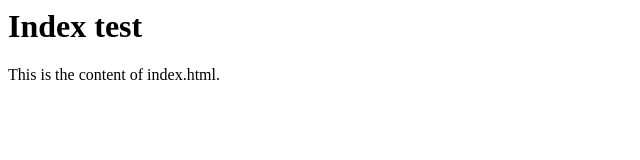
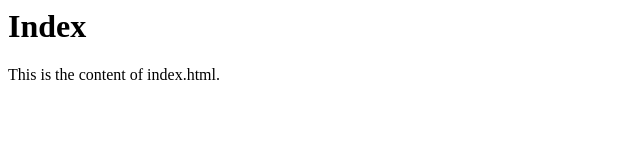
Before and after one commit to sdbellisario/node-express, a website: page public/index.html in a window 1280 px wide. Shown: the full height of the page, 0-640 px from the left. Drawn offline with Linux system fonts and the light colour scheme.

Commit message:
Intro to Express Part 1

```diff
--- a/public/index.html
+++ b/public/index.html
@@ -3,7 +3,7 @@
     <title>This is index.html</title>
 </head>
 <body>
-    <h1>Index test</h1>
+    <h1>Index</h1>
     <p>This is the content of index.html.</p>
 </body>
 </html>
```
